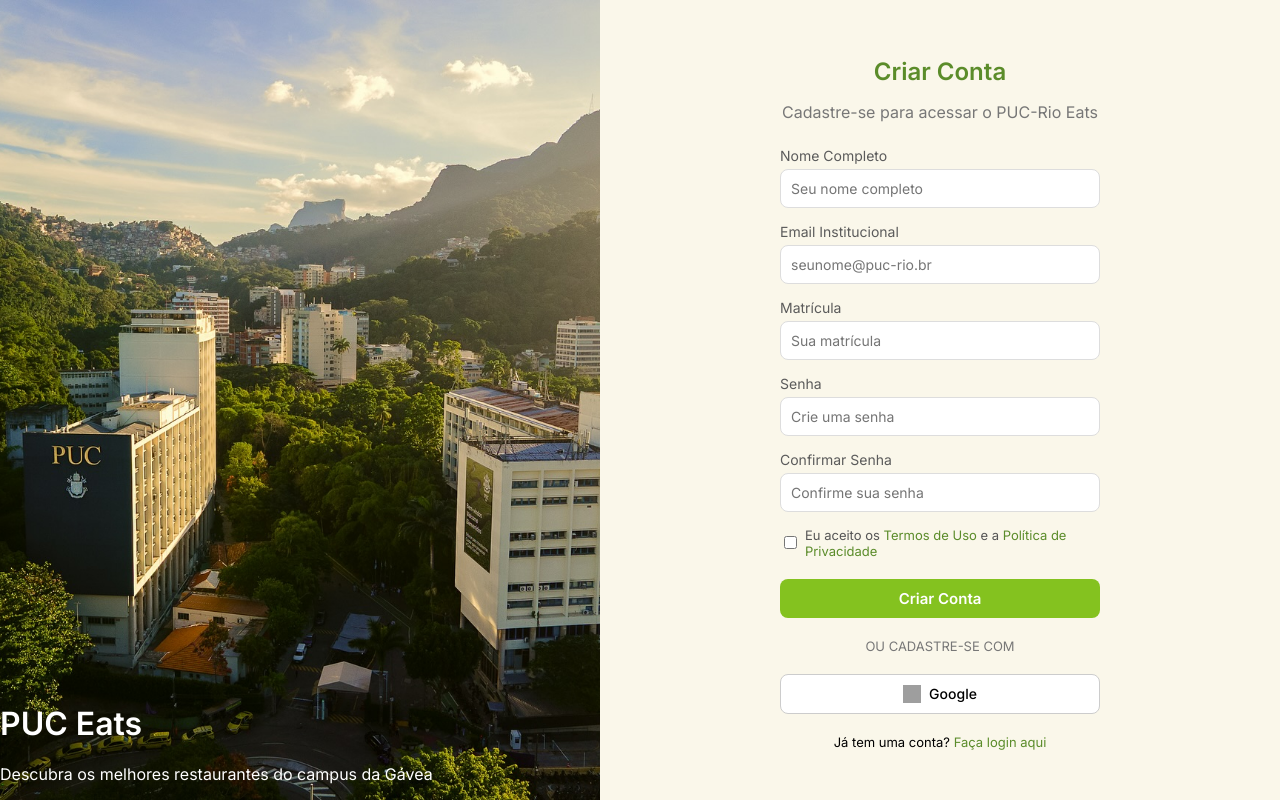
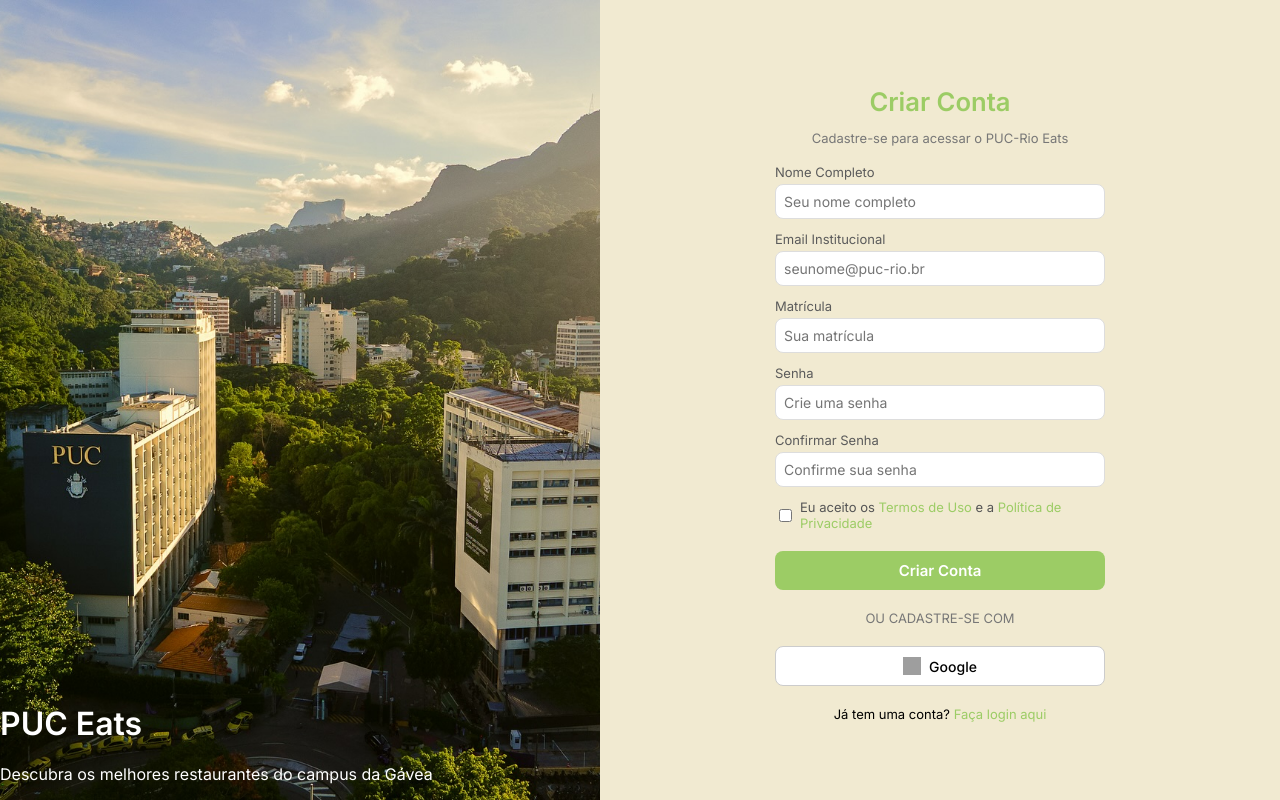
Before and after one commit to BergqvistRio/PUC-Eats, a Django app: page /puceats/cadastro/ in a window 1280 px wide. Run offline with Django 5.2, Linux system fonts and the light colour scheme; grey boxes are pictures that could not be loaded.

Commit message:
Padronização da tela de cadastro  e remoção da barra de rolagem da tela de cadastro.

```diff
--- a/puceats/static/css/cadastro_style.css
+++ b/puceats/static/css/cadastro_style.css
@@ -7,12 +7,14 @@
   margin: 0;
   height: 100vh;
   display: flex;
+  overflow: hidden;
 }
 
 .container {
   display: flex;
   width: 100%;
   height: 100vh;
+  overflow: hidden;
 }
 
 .left-panel {
@@ -47,7 +49,7 @@
 
 .right-side {
   flex: 1;
-  background-color: #faf7ea;
+  background-color: #F1EAD1;
   display: flex;
   justify-content: center;
   align-items: center;
@@ -56,36 +58,38 @@
 .form-box {
   width: 100%;
   max-width: 360px;
-  padding: 20px;
+  padding: 15px;
 }
 
 h2 {
   text-align: center;
-  color: #5b8c2a;
+  color: #9CCC65;
   font-weight: 600;
-  margin-bottom: 5px;
+  margin-bottom: 3px;
+  font-size: 1.6rem;
 }
 
 .subtitle {
   text-align: center;
   color: #777;
-  margin-bottom: 25px;
+  margin-bottom: 18px;
+  font-size: 13px;
 }
 
 .input-group {
-  margin-bottom: 15px;
+  margin-bottom: 12px;
   display: flex;
   flex-direction: column;
 }
 
 .input-group label {
-  font-size: 14px;
+  font-size: 13px;
   color: #5b5b5b;
-  margin-bottom: 5px;
+  margin-bottom: 4px;
 }
 
 .input-group input {
-  padding: 10px;
+  padding: 8px;
   border: 1px solid #ddd;
   border-radius: 8px;
   font-size: 14px;
@@ -93,7 +97,7 @@
 }
 
 .input-group input:focus {
-  border-color: #5b8c2a;
+  border-color: #9CCC65;
   outline: none;
 }
 
@@ -110,7 +114,7 @@
 }
 
 .terms a {
-  color: #5b8c2a;
+  color: #9CCC65;
   text-decoration: none;
 }
 
@@ -120,7 +124,7 @@
 
 .btn {
   width: 100%;
-  background-color: #84c21f;
+  background-color: #9CCC65;
   color: white;
   border: none;
   padding: 10px;
@@ -132,7 +136,7 @@
 }
 
 .btn:hover {
-  background-color: #76ad1c;
+  background-color: #8BC34A;
 }
 
 .divider {
@@ -144,7 +148,7 @@
 }
 
 .divider span {
-  background-color: #faf7ea;
+  background-color: #F1EAD1;
   padding: 0 10px;
 }
 
@@ -180,7 +184,7 @@
 }
 
 .login-link a {
-  color: #5b8c2a;
+  color: #9CCC65;
   text-decoration: none;
 }
 
--- a/puceats/templates/cadastro.html
+++ b/puceats/templates/cadastro.html
@@ -66,7 +66,7 @@
           </button>
 
           <p class="login-link">
-            Já tem uma conta? <a href="index.html">Faça login aqui</a>
+            Já tem uma conta? <a href="{% url 'puceats:login' %}">Faça login aqui</a>
           </p>
         </form>
       </div>
```
Also changed, not shown: puceats/static/css/login.css (+6 -6 lines).
